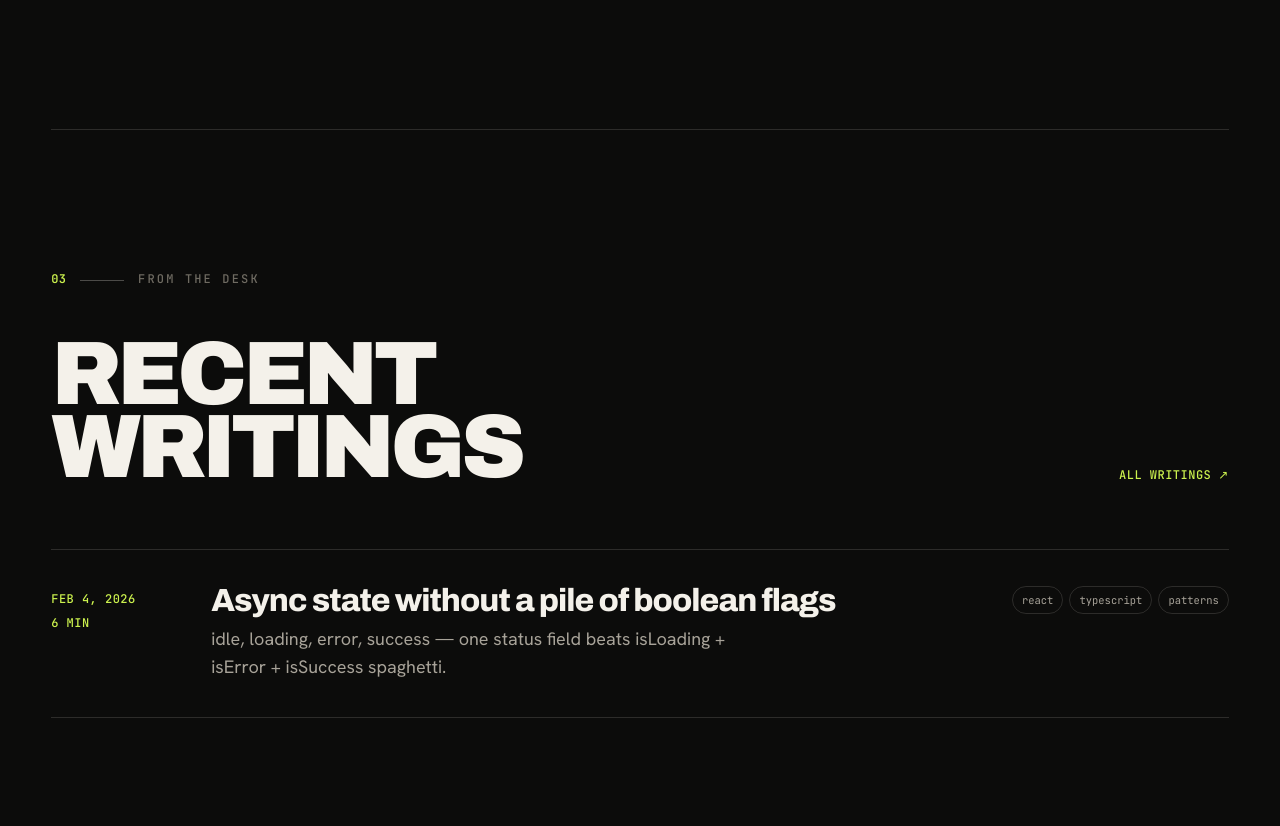
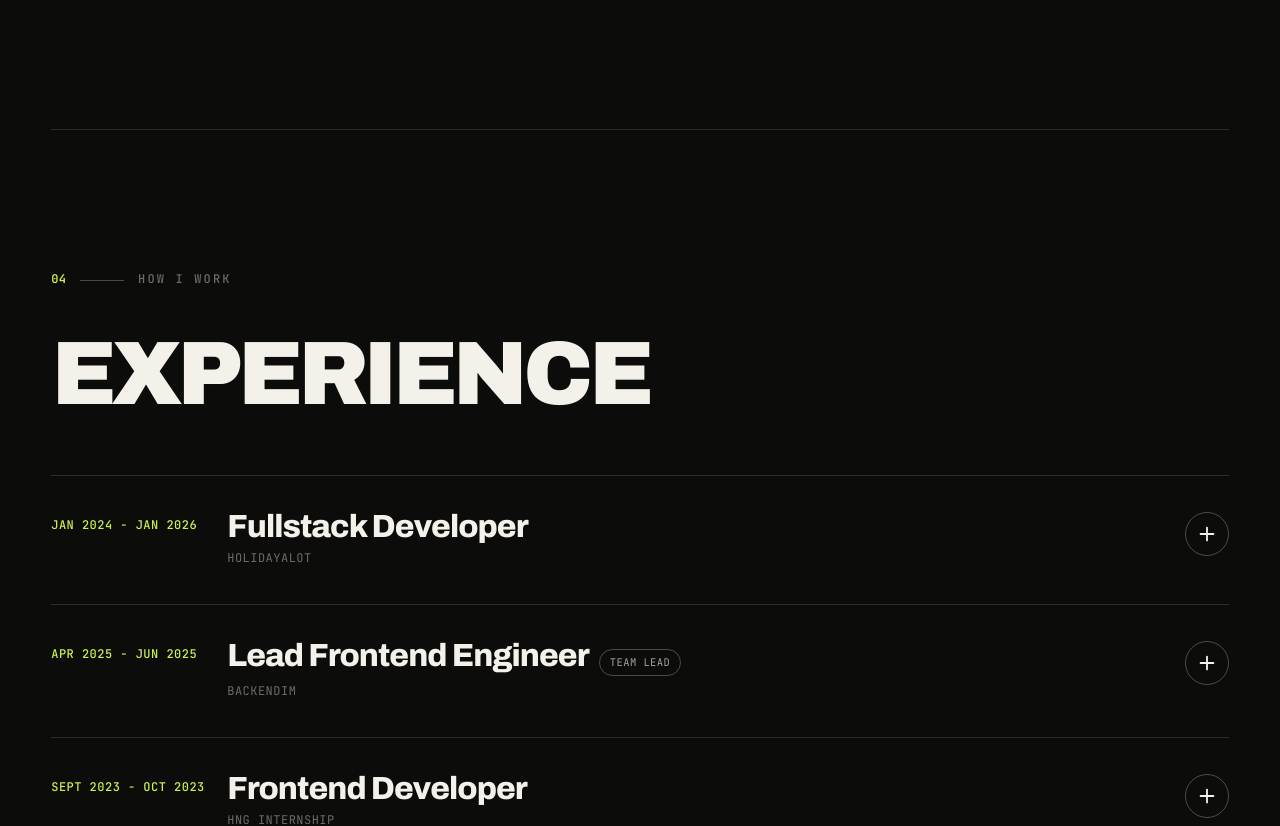
Before and after one commit to d-a-ve/portfolio, a React (Vite) app: page / in a window 1280 px wide. Shown: the part 4620-5446 px from the top of the page. Built offline with nearby package versions, Linux system fonts and the light colour scheme.

Commit message:
chore: comment out writing

```diff
--- a/src/data/writings.ts
+++ b/src/data/writings.ts
@@ -13,19 +13,19 @@ export type Writing = {
 };
 
 export const writings: Writing[] = [
-	{
-		slug: "async-state-without-flags",
-		title: "Async state without a pile of boolean flags",
-		excerpt:
-			"idle, loading, error, success — one status field beats isLoading + isError + isSuccess spaghetti.",
-		date: "2026-02-04",
-		readingTime: "6 min",
-		tags: ["react", "typescript", "patterns"],
-		cover:
-			"https://images.unsplash.com/photo-1555066931-4365d14bab8c?auto=format&fit=crop&w=1600&q=80",
-		coverAlt: "Code on a dark editor screen",
-		markdown: asyncStateWithoutFlags,
-	},
+	// {
+	// 	slug: "async-state-without-flags",
+	// 	title: "Async state without a pile of boolean flags",
+	// 	excerpt:
+	// 		"idle, loading, error, success — one status field beats isLoading + isError + isSuccess spaghetti.",
+	// 	date: "2026-02-04",
+	// 	readingTime: "6 min",
+	// 	tags: ["react", "typescript", "patterns"],
+	// 	cover:
+	// 		"https://images.unsplash.com/photo-1555066931-4365d14bab8c?auto=format&fit=crop&w=1600&q=80",
+	// 	coverAlt: "Code on a dark editor screen",
+	// 	markdown: asyncStateWithoutFlags,
+	// },
 ];
 
 export function getWriting(slug: string) {
```
